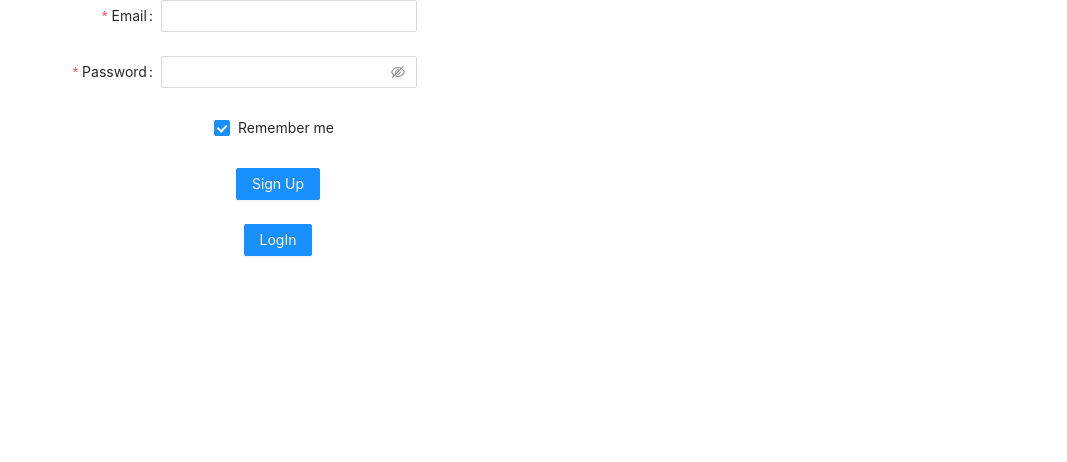
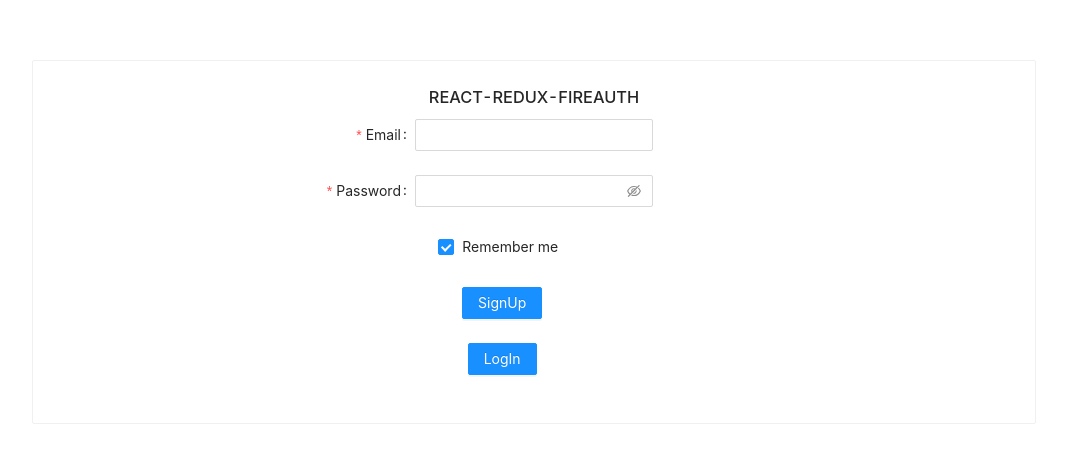
Before and after one commit to ibeingofearth/redux-form, a React (Create React App) app: page / in a window 1280 px wide. Shown: the top 462 px of the page, without its empty margins (106-1173 px from the left). Built offline with nearby package versions, Linux system fonts and the light colour scheme.

Commit message:
Nav_done

```diff
--- a/src/App.css
+++ b/src/App.css
@@ -23,3 +23,9 @@
   flex: auto;
   max-width: 40% !important;
 }
+.form1{
+  margin: auto;
+  margin-top: 50px;
+  width: 80%;
+  padding: 10px;
+}
--- a/src/App.js
+++ b/src/App.js
@@ -4,7 +4,7 @@
 import { useSelector } from 'react-redux';
 import { selectUser } from './components/userSlice'
 import Logout from './components/logout';
-import React from 'react';
+
 
 function App() {
   const user = useSelector(selectUser);
--- a/src/components/login.js
+++ b/src/components/login.js
@@ -1,105 +1,86 @@
 import React, { useState } from "react";
 import { useDispatch } from 'react-redux';
 import { login } from "./userSlice";
-import {useRef} from 'react';
 import { getAuth, createUserWithEmailAndPassword, signInWithEmailAndPassword } from "firebase/auth";
-import { Button, Checkbox, Form, Input } from 'antd';
-import app from '../firebase/config'
-import { Card } from 'antd';
+import { Button, Card, Checkbox, Form, Input, Row,Col } from 'antd';
+import app from '../firebase/config';
+
+
 
 
 function Login() {
+
+
   const auth = getAuth(app);
-  const onFinish = (values) => {
-    console.log('Success:', values);
+  const[email, setEmail] = useState("")
+  const[password, setPassword] = useState("")
+  const dispatch = useDispatch();
 
-  };
 
    const signIn = () => {
     signInWithEmailAndPassword(auth, email, password)
     .then((userCredential) => {
-        // Signed in
         const user = userCredential.user;
         console.log(user);
-        alert("This User Has Successfully Signed In")
-        // ...
+        alert("User Has Successfully Signed In")
+        dispatch(login({
+          user: email,
+          loggedIn: true,
+      })
+      );
     })
     .catch((error) => {
         const errorCode = error.code;
-        // const errorMessage = error.message;
         alert(errorCode)
     });
+    localStorage.setItem('auth', true)
    }
    const signUp = () => {
-
     createUserWithEmailAndPassword(auth, email, password)
       .then((userCredential) => {
-        // Signed in
         const user = userCredential.user;
         console.log(user);
         alert("successfully created an account")
-        // ...
       })
       .catch((error) => {
         const errorCode = error.code;
-        // const errorMessage = error.message;
-        // ..
         alert(errorCode)
       });
    }
 
-  const onFinishFailed = (errorInfo) => {
-    console.log('Failed:', errorInfo);
-  };
+return(
+  <>
+  <div className="form1">
 
- const [ email, setEmail ] = useState("");
- const [ password, setPassword ] = useState("");
- const emailRef = useRef();
- const passwordRef = useRef();
-
- const dispatch = useDispatch();
-
-
- const handlesubmit =(e) => {
-  console.log(emailRef.current.value, passwordRef.current.value);
-    e.preventDefault()
-
-    dispatch(login({
-        email: email,
-        password: password,
-        loggedIn: true,
-    })
-    );
- }
-    return(
-    <div className="login-sec">
+  <Card
+        className="login-sec">
    <Form
         name="basic"
         labelCol={{
-        span: 5,
+          span: 9,
         }}
         wrapperCol={{
-        span: 12,
+          span: 16,
         }}
         initialValues={{
           remember: true,
         }}
-      onFinish={onFinish}
-      onFinishFailed={onFinishFailed}
         autoComplete="off"
-      autoSave="off"
       >
+
+<h3>REACT-REDUX-FIREAUTH</h3>
         <Form.Item
           label="Email"
-        name="email"
+          name="Email"
+          type={"email"}
           rules={[
             {
               required: true,
-            message: 'Please input your Email!',
+              message: 'Please enter your email!',
             },
           ]}
         >
-        <Input type="email"  onChange={(e) => setEmail(e.target.value)} />
+          <Input onChange={(e) => setEmail(e.target.value)}/>
         </Form.Item>
 
         <Form.Item
@@ -107,9 +88,8 @@
           name="password"
           rules={[
             {
-
               required: true,
-            message: 'Please input your password!',
+              message: 'Please enter your password!',
             },
           ]}
         >
@@ -120,7 +100,7 @@
           name="remember"
           valuePropName="checked"
           wrapperCol={{
-          offset: 4,
+            offset: 8,
             span: 16,
           }}
         >
@@ -128,30 +108,31 @@
         </Form.Item>
         <Form.Item
           wrapperCol={{
-          offset: 4,
+            offset: 8,
             span: 16,
           }}
         >
-        <Button  type="primary" onClick={signUp}>
-          Sign Up
-        </Button><br/>
+        <Button type="primary" htmlType="submit" onClick={signUp}>
+            SignUp
+          </Button>
 
           </Form.Item>
 
         <Form.Item
           wrapperCol={{
-          offset: 4,
+            offset: 8,
             span: 16,
           }}
         >
-
               <Button type="primary" htmlType="submit" onClick={signIn}>
             LogIn
           </Button>
         </Form.Item>
       </Form>
+    </Card   >
+
     </div>
+    </>
     );
-
 }
 export default Login;
--- a/src/components/logout.js
+++ b/src/components/logout.js
@@ -1,11 +1,10 @@
 import React from 'react'
 import { logout } from './userSlice';
 import { useDispatch } from 'react-redux';
-import {useRef} from 'react'
+import { Button } from 'antd';
 
 function Logout() {
     const dispatch = useDispatch();
- const emailRef = useRef();
     const handleLogout = (e) => {
     e.preventDefault()
 
@@ -16,9 +15,9 @@
     }
   return (
     <div className='login-sec'>
-      <h1>welcome :<span className='user' ref={emailRef}> </span></h1>
-      <button className='logout-btn'
-      onClick={(e) => handleLogout(e)}>Logout</button>
+      <h1>welcome To the  WebSite</h1>
+      <Button type="primary" danger className='logout-btn'
+      onClick={(e) => handleLogout(e)}>Logout</Button>
     </div>
   )
 }
--- a/src/index.js
+++ b/src/index.js
@@ -1,14 +1,14 @@
 import React from 'react';
 import ReactDOM from 'react-dom';
 import './index.css';
-import App from './App';
 import { Provider } from 'react-redux';
 import store from "./store/store";
+import App from './App';
+
 
 ReactDOM.render(
   <Provider store={store}>
-    <App />
+    <App/>
   </Provider>,
   document.getElementById('root')
-
 );
```
Also changed, not shown: src/components/landing.js (deleted, +0 -9 lines), src/components/simple.txt (added). Lines whose indentation alone changed are shown as unchanged.
